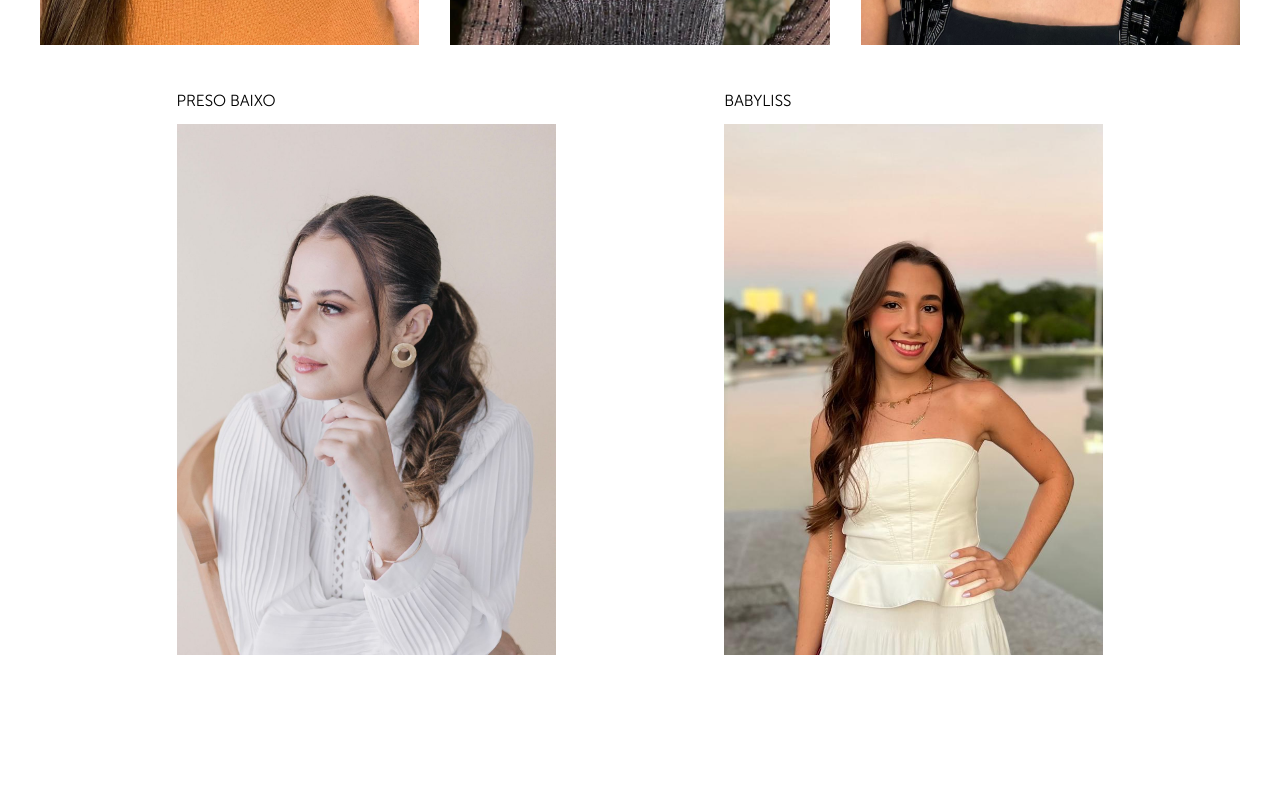
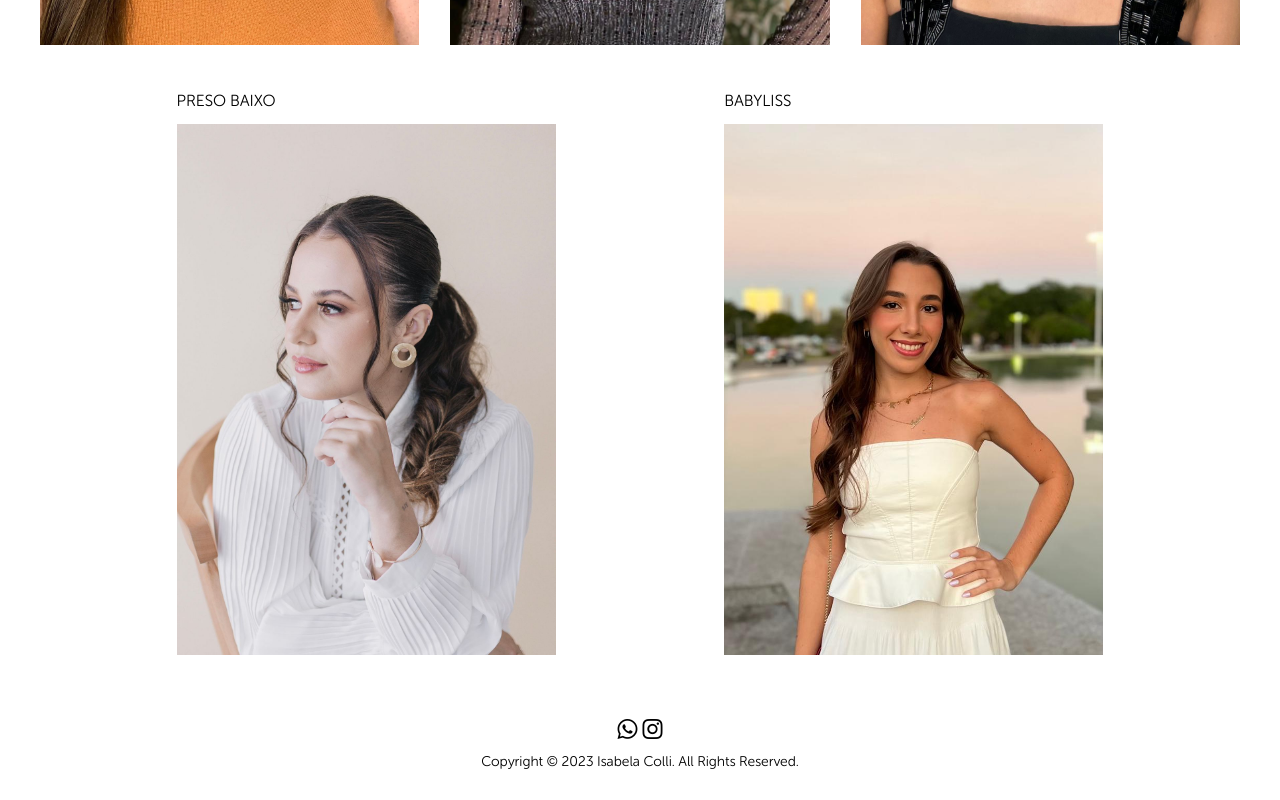
Before and after one commit to gabrielscapim/frontend-schedule-your-beauty, a React (Vite) app: page /hairstyle in a window 1280 px wide. Shown: the part 657-1457 px from the top of the page. Before the commit the page ends 1368 px from the top, so only its background shows below. Built offline with nearby package versions, Linux system fonts and the light colour scheme; no server answers.

Commit message:
feat: footer

```diff
--- a/src/App.css
+++ b/src/App.css
@@ -16,3 +16,9 @@
 body {
     background-color: #fff;
 }
+
+.App {
+    min-height: 99vh;
+    display: flex;
+    flex-direction: column;
+}
--- a/src/App.jsx
+++ b/src/App.jsx
@@ -1,24 +1,15 @@
-import { BrowserRouter, Route, Routes } from 'react-router-dom';
+import AppRoutes from './routes';
 import './App.css';
 import Header from './components/Header';
-import PageMain from './pages/PageMain';
-import PageHairstyle from './pages/PageHairstyle';
-import PageBeautyMake from './pages/PageBeautyMake';
-import PageSpecialDayMake from './pages/PageSpecialDayMake';
-import PageSpecialSchedule from './pages/PageSchedule';
+import Footer from './components/Footer';
 
 function App() {
   return (
-    <BrowserRouter>
+    <div className="App">
       <Header />
-      <Routes>
-        <Route exact path="/" Component={ PageMain } />
-        <Route path="hairstyle" Component={ PageHairstyle } />
-        <Route path="beauty-make" Component={ PageBeautyMake } />
-        <Route path="special-day-make" Component={ PageSpecialDayMake } />
-        <Route path="schedule" Component={ PageSpecialSchedule } />
-      </Routes>
-    </BrowserRouter>
+      <AppRoutes />
+      <Footer />
+    </div>
   );
 }
 
--- /dev/null
+++ b/src/components/Footer/Footer.module.css
@@ -0,0 +1,27 @@
+.footer {
+    margin-top: auto;
+    margin-bottom: 0px;
+    padding: 16px;
+    text-align: center;
+    font-family: 'MuseoSansRounded-300';
+    font-size: 14px;
+    display: flex;
+    flex-direction: column;
+}
+
+.footer div {
+    padding-bottom: 5px;
+}
+
+.footer span {
+    padding: 5px;
+}
+
+.footer i {
+    font-size: 20px;
+}
+
+.footer a {
+    color: inherit;
+    text-decoration: none;
+}
--- /dev/null
+++ b/src/components/Footer/index.jsx
@@ -0,0 +1,29 @@
+import styles from './Footer.module.css';
+
+function Footer() {
+  return (
+    <footer className={ styles.footer }>
+      <div>
+        <a
+          href="https://wa.me/5544991343233?text=Oi%20Isa,%20gostaria%20de%20marcar%20uma%20produção!"
+          target="_blank"
+          rel="noreferrer"
+        >
+          <i className="bi bi-whatsapp"> </i>
+        </a>
+        <a
+          href="https://www.instagram.com/isabelascolli/"
+          target="_blank"
+          rel="noreferrer"
+        >
+          <i className="bi bi-instagram"> </i>
+        </a>
+      </div>
+      <span>
+        Copyright © 2023 Isabela Colli. All Rights Reserved.
+      </span>
+    </footer>
+  );
+}
+
+export default Footer;
--- a/src/pages/PageBeautyMake/index.jsx
+++ b/src/pages/PageBeautyMake/index.jsx
@@ -1,7 +1,7 @@
 import ProductionCard from '../../components/ProductionCard';
 import styles from './PageBeautyMake.module.css';
 
-function pageBeautyMake() {
+function PageBeautyMake() {
   const beautyMakeObjects = [
     {
       name: 'Olhar esfumado',
@@ -44,4 +44,4 @@ function pageBeautyMake() {
   );
 }
 
-export default pageBeautyMake;
+export default PageBeautyMake;
--- a/src/pages/PageHairstyle/index.jsx
+++ b/src/pages/PageHairstyle/index.jsx
@@ -1,7 +1,7 @@
 import ProductionCard from '../../components/ProductionCard';
 import styles from './PageHairstyle.module.css';
 
-function pageHairStyle() {
+function PageHairStyle() {
   const hairStyleObjects = [
     {
       name: 'Liso de festa',
@@ -40,4 +40,4 @@ function pageHairStyle() {
   );
 }
 
-export default pageHairStyle;
+export default PageHairStyle;
--- a/src/pages/PageSchedule/PageSchedule.module.css
+++ b/src/pages/PageSchedule/PageSchedule.module.css
@@ -4,6 +4,7 @@
     display: flex;
     justify-content: center;
     justify-content: space-around;
+    margin-bottom: 64px;
 }
 
 .date-warning {
--- a/src/pages/PageSchedule/index.jsx
+++ b/src/pages/PageSchedule/index.jsx
@@ -121,7 +121,7 @@ function PageSchedule() {
   };
 
   return (
-    <>
+    <div>
       { isScheduleConfirmed && !isScheduleFailed && <ScheduleConfirmed /> }
       { isScheduleFailed && <ScheduleConfirmed isScheduleFailed /> }
       { !isScheduleConfirmed && !isScheduleFailed && (
@@ -250,7 +250,7 @@ function PageSchedule() {
           </div>
         </form>
       ) }
-    </>
+    </div>
   );
 }
 
--- a/src/pages/PageSpecialDayMake/index.jsx
+++ b/src/pages/PageSpecialDayMake/index.jsx
@@ -1,7 +1,7 @@
 import ProductionCard from '../../components/ProductionCard';
 import styles from './PageSpecialDayMake.module.css';
 
-function pageBeautyMake() {
+function PageBeautyMake() {
   const specialDayMakeObjects = [
     {
       name: 'Olhar dramático',
@@ -56,4 +56,4 @@ function pageBeautyMake() {
   );
 }
 
-export default pageBeautyMake;
+export default PageBeautyMake;
--- /dev/null
+++ b/src/routes/index.jsx
@@ -0,0 +1,22 @@
+import { BrowserRouter, Route, Routes } from 'react-router-dom';
+import PageMain from '../pages/PageMain';
+import PageHairStyle from '../pages/PageHairstyle';
+import PageBeautyMake from '../pages/PageBeautyMake';
+import PageSpecialDayMake from '../pages/PageSpecialDayMake';
+import PageSchedule from '../pages/PageSchedule';
+
+function AppRoutes() {
+  return (
+    <BrowserRouter>
+      <Routes>
+        <Route exact path="/" Component={ PageMain } />
+        <Route path="hairstyle" Component={ PageHairStyle } />
+        <Route path="beauty-make" Component={ PageBeautyMake } />
+        <Route path="special-day-make" Component={ PageSpecialDayMake } />
+        <Route path="schedule" Component={ PageSchedule } />
+      </Routes>
+    </BrowserRouter>
+  );
+}
+
+export default AppRoutes;
```
